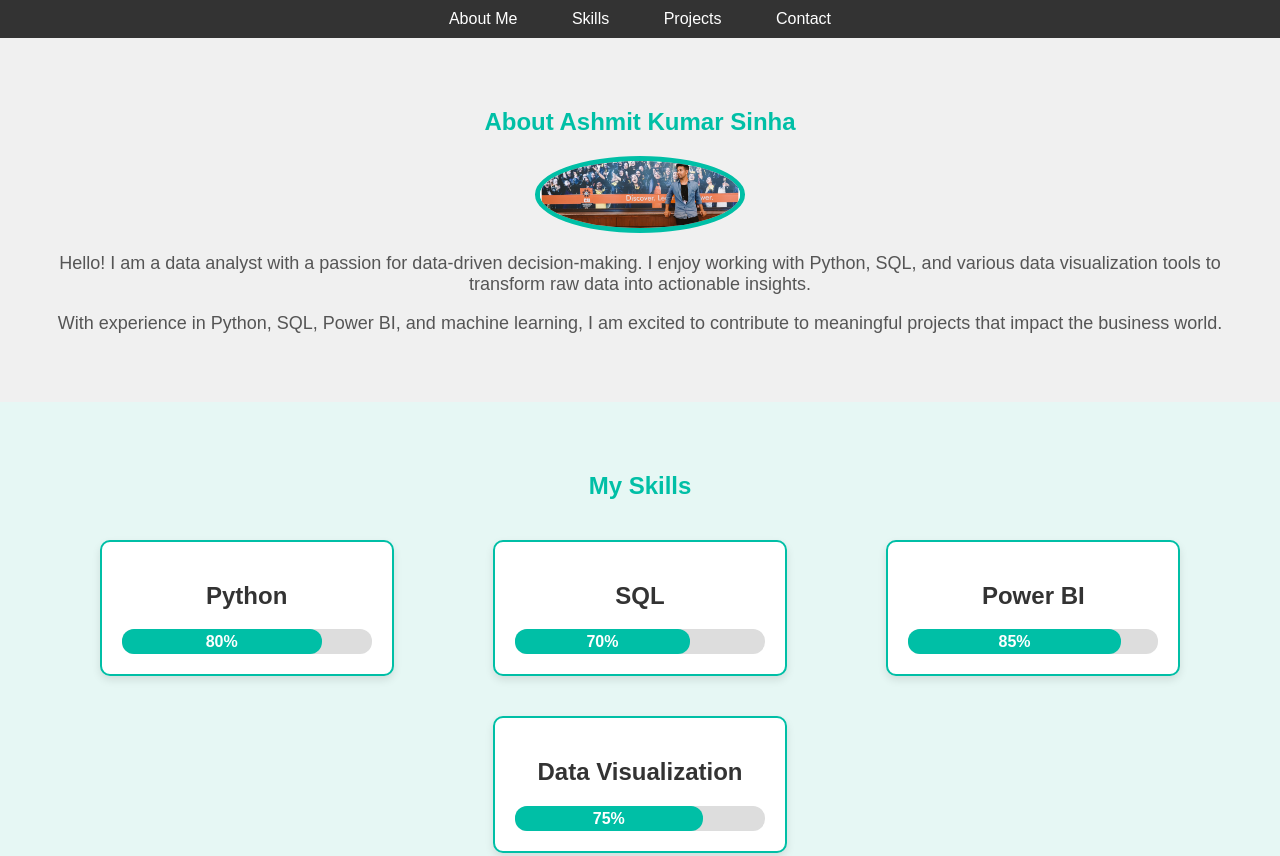
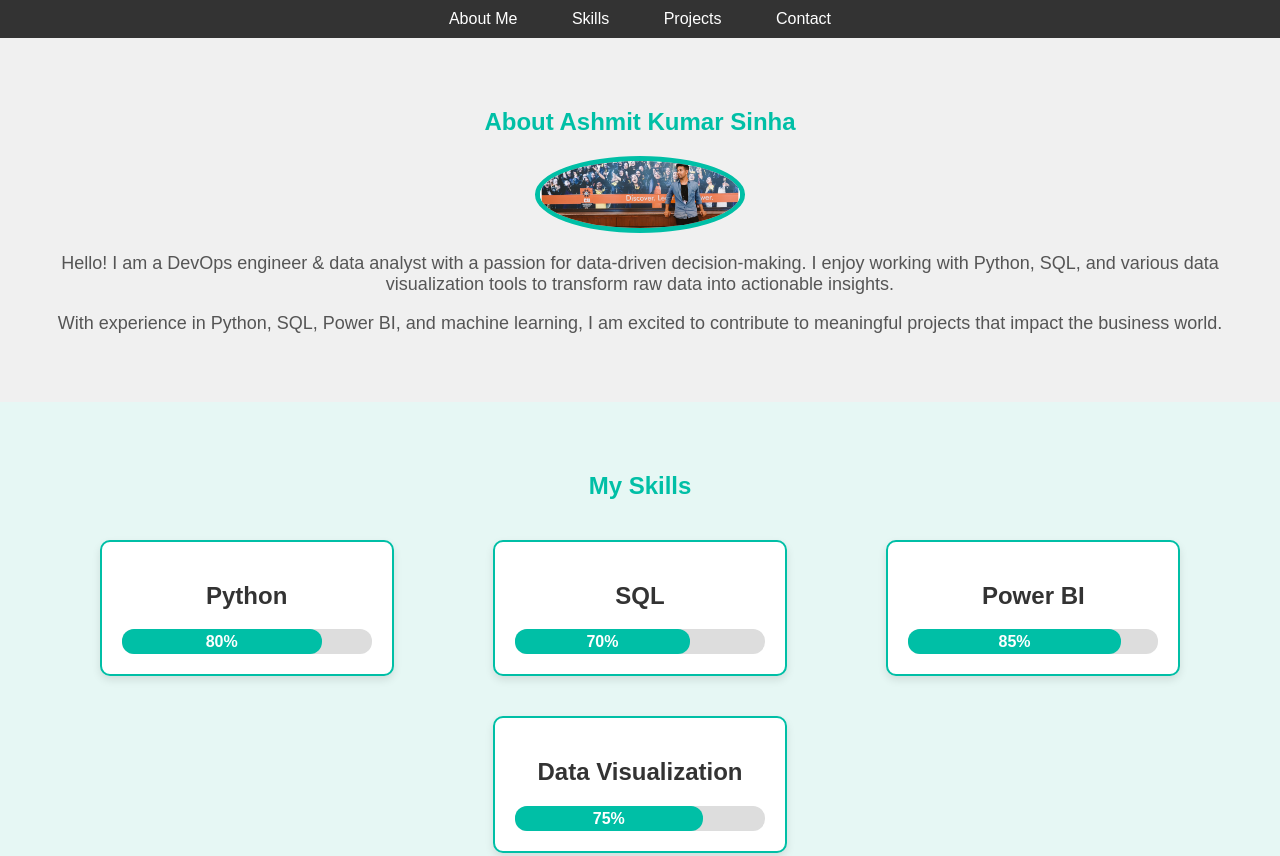
Before and after one commit to Ashmit359/Terraform-s3-web-host, a plain HTML site: page index.html in a window 1280 px wide. Shown: the top 856 px of the page. Drawn offline with Linux system fonts and the light colour scheme.

Commit message:
Update index.html

```diff
--- a/index.html
+++ b/index.html
@@ -122,7 +122,7 @@
         class="profile-pic"
       />
       <p>
-        Hello! I am a data analyst with a passion for data-driven
+        Hello! I am a DevOps engineer & data analyst with a passion for data-driven
         decision-making. I enjoy working with Python, SQL, and various data
         visualization tools to transform raw data into actionable insights.
       </p>
```
